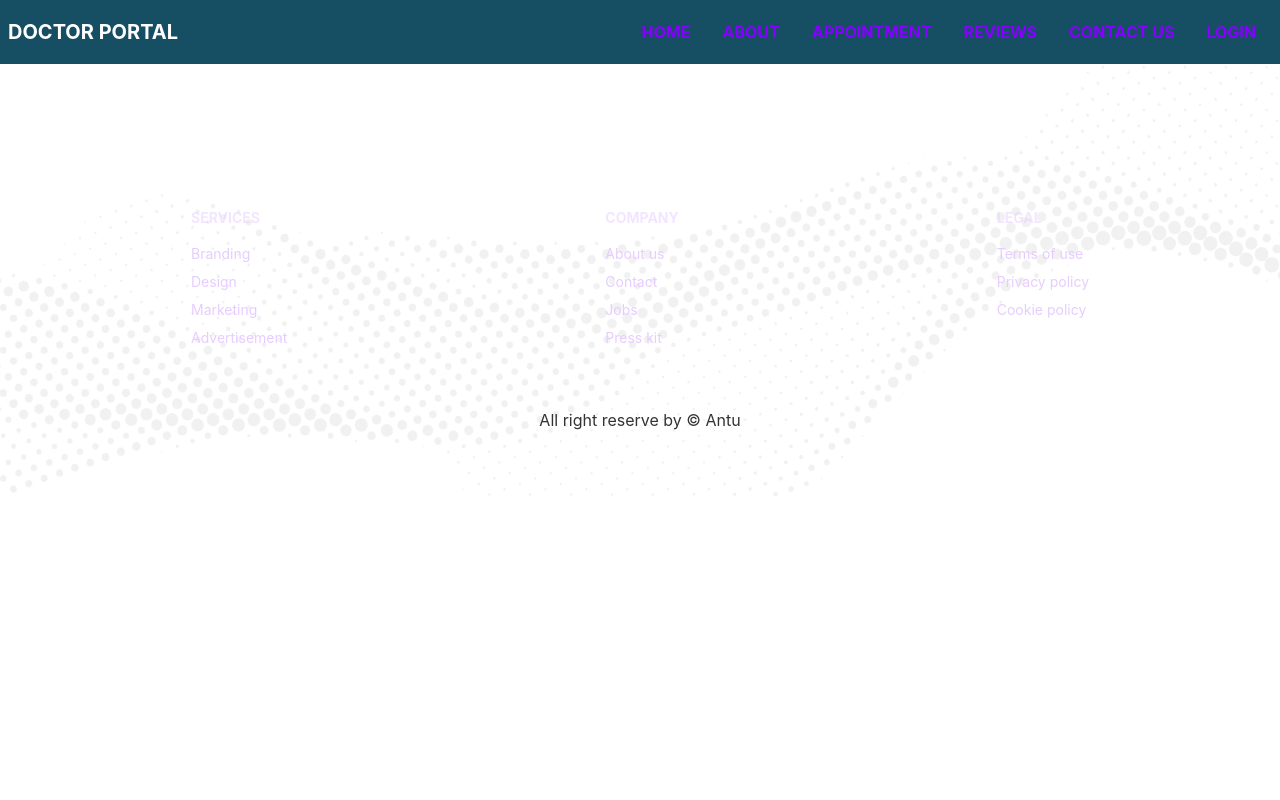
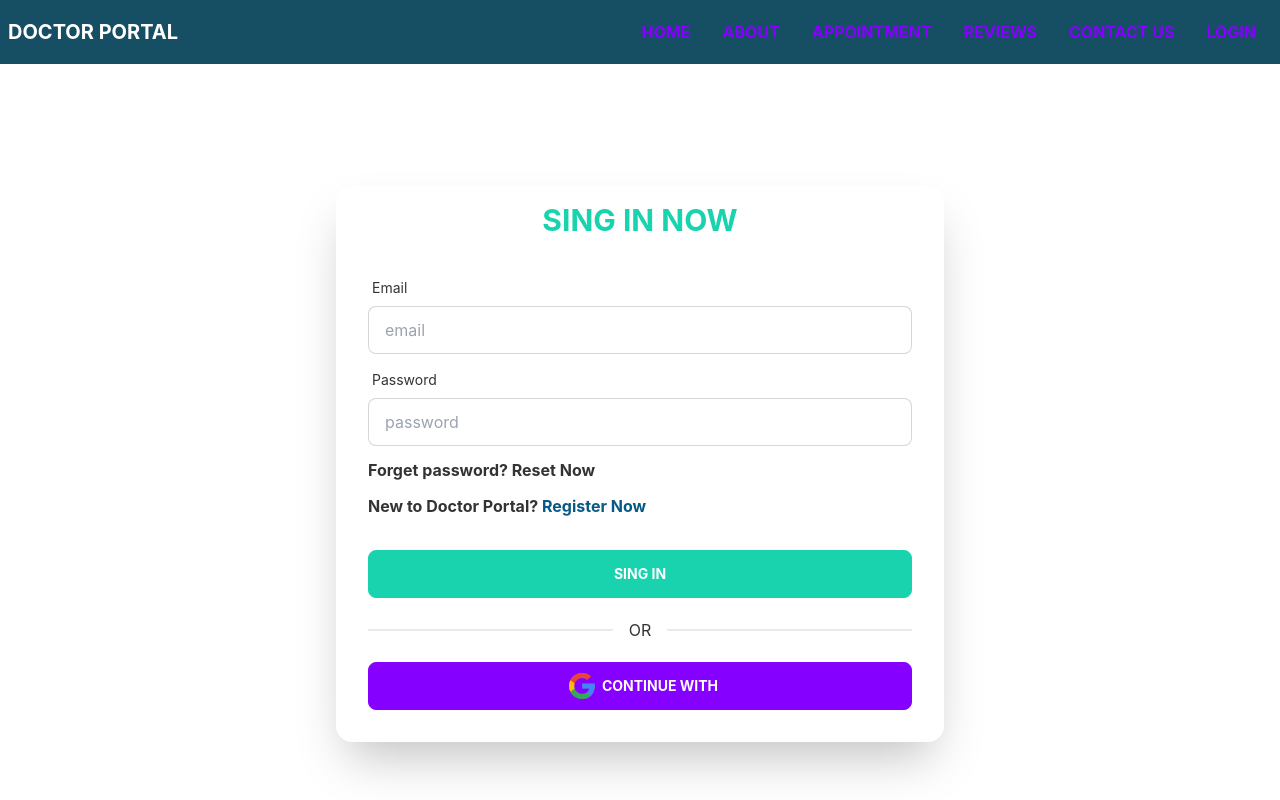
Before and after one commit to Sajalhowlader/doctor-portal-daisyUI, a React (Create React App) app: page /singIn in a window 1280 px wide. Shown: the top 800 px of the page. Built offline with nearby package versions, Linux system fonts and the light colour scheme.

Commit message:
add firebse

```diff
--- a/package.json
+++ b/package.json
@@ -8,6 +8,7 @@
     "@testing-library/user-event": "^13.5.0",
     "daisyui": "^2.14.3",
     "date-fns": "^2.28.0",
+    "firebase": "^9.8.1",
     "react": "^18.1.0",
     "react-day-picker": "^8.0.4",
     "react-dom": "^18.1.0",
--- a/src/App.js
+++ b/src/App.js
@@ -5,6 +5,7 @@ import PatientAppointment from './Pages/AppointmentPage/PatientsAppointment/Pati
 import Home from './Pages/Home/Home/Home';
 import Footer from './Pages/Shared/Footer/Footer';
 import Header from './Pages/Shared/Header/Header';
+import SingIn from './Pages/UserInfo/SingIn/SingIn';
 
 function App() {
   return (
@@ -15,6 +16,8 @@ function App() {
           <Route path='/' element={<Home />} />
           <Route path='home' element={<Home />} />
           <Route path='appointment' element={<PatientAppointment />} />
+          <Route path='singIn' element={<SingIn />} />
+
         </Routes>
         <Footer />
       </div>
--- a/src/Pages/AppointmentPage/BookingModal/BookingModal.js
+++ b/src/Pages/AppointmentPage/BookingModal/BookingModal.js
@@ -11,6 +11,8 @@ const BookingModal = ({ treatment, date }) => {
         const name = e.target.name.value
         const email = e.target.email.value
         const phone = e.target.phone.value
+
+        console.log(date, slot, name, email, phone,);
 
     }
 
@@ -41,8 +43,6 @@ const BookingModal = ({ treatment, date }) => {
 
                     </form>
 
-
-
                 </div>
             </div>
         </div>
--- a/src/Pages/Shared/Header/Header.js
+++ b/src/Pages/Shared/Header/Header.js
@@ -8,7 +8,7 @@ const Header = () => {
         <li><Link to='/appointment' className='font-bold text-neutral'  >APPOINTMENT</Link></li>
         <li><Link to='/reviews' className='font-bold text-neutral'  >REVIEWS</Link></li>
         <li><Link to='/contact' className='font-bold text-neutral'  >CONTACT US</Link></li>
-        <li><Link to='/login' className='font-bold text-neutral'  >LOGIN</Link></li>
+        <li><Link to='/singIn' className='font-bold text-neutral'  >LOGIN</Link></li>
     </>
     return (
         <nav className="nav-color bg-cyan-900">
--- /dev/null
+++ b/src/Pages/UserInfo/SingIn/SingIn.js
@@ -0,0 +1,43 @@
+import React from 'react';
+import { Link } from 'react-router-dom';
+import googleImg from '../../../assets/icons/google3.png'
+const SingIn = () => {
+    return (
+        <div>
+            <div class="hero min-h-screen ">
+                <div class="hero-content flex-col w-6/12">
+                    <div class="card flex-shrink-0 w-full shadow-2xl bg-base-100">
+                        <h1 className='text-center text-3xl font-bold uppercase pt-4 text-primary'>sing in now</h1>
+                        <div class="card-body">
+                            <div class="form-control">
+                                <label class="label">
+                                    <span class="label-text">Email</span>
+                                </label>
+                                <input type="text" placeholder="email" class="input input-bordered" />
+                            </div>
+                            <div class="form-control">
+                                <label class="label">
+                                    <span class="label-text">Password</span>
+                                </label>
+                                <input type="text" placeholder="password" class="input input-bordered" />
+
+                                <p className='font-bold  pt-3'>Forget password? <span>Reset Now</span></p>
+
+                                <p className='font-bold  pt-3 '>New to Doctor Portal? <Link to="/home" className='text-sky-800'>Register Now</Link></p>
+                            </div>
+                            <div class="form-control mt-6">
+                                <button class="btn btn-primary uppercase font-bold text-white">sing in</button>
+                            </div>
+
+                            <div class="divider">OR</div>
+
+                            <button class="btn uppercase font-bold text-white"><img src={googleImg} className="w-10" alt="" />continue with</button>
+                        </div>
+                    </div>
+                </div>
+            </div>
+        </div>
+    );
+};
+
+export default SingIn;
--- /dev/null
+++ b/src/Pages/UserInfo/SingUp/SingUp.js
@@ -0,0 +1,41 @@
+import React from 'react';
+import { Link } from 'react-router-dom';
+
+const SingUp = () => {
+    return (
+        <div>
+            <div class="hero min-h-screen bg-base-200">
+                <div class="hero-content flex-col lg:flex-row-reverse">
+                    <div class="text-center lg:text-left">
+                        <h1 class="text-5xl font-bold">Login now!</h1>
+                        <p class="py-6">Provident cupiditate voluptatem et in. Quaerat fugiat ut assumenda excepturi exercitationem quasi. In deleniti eaque aut repudiandae et a id nisi.</p>
+                    </div>
+                    <div class="card flex-shrink-0 w-full max-w-sm shadow-2xl bg-base-100">
+                        <div class="card-body">
+                            <div class="form-control">
+                                <label class="label">
+                                    <span class="label-text">Email</span>
+                                </label>
+                                <input type="text" placeholder="email" class="input input-bordered" />
+                            </div>
+                            <div class="form-control">
+                                <label class="label">
+                                    <span class="label-text">Password</span>
+                                </label>
+                                <input type="text" placeholder="password" class="input input-bordered" />
+                                <label class="label">
+                                    <Link to="/home" class="label-text-alt link link-hover">Forgot password?</Link>
+                                </label>
+                            </div>
+                            <div class="form-control mt-6">
+                                <button class="btn btn-primary">Login</button>
+                            </div>
+                        </div>
+                    </div>
+                </div>
+            </div>
+        </div>
+    );
+};
+
+export default SingUp;
```
Also changed, not shown: src/assets/icons/google3.png (added), 1 other file (tests, documents, lock files or other folders).
